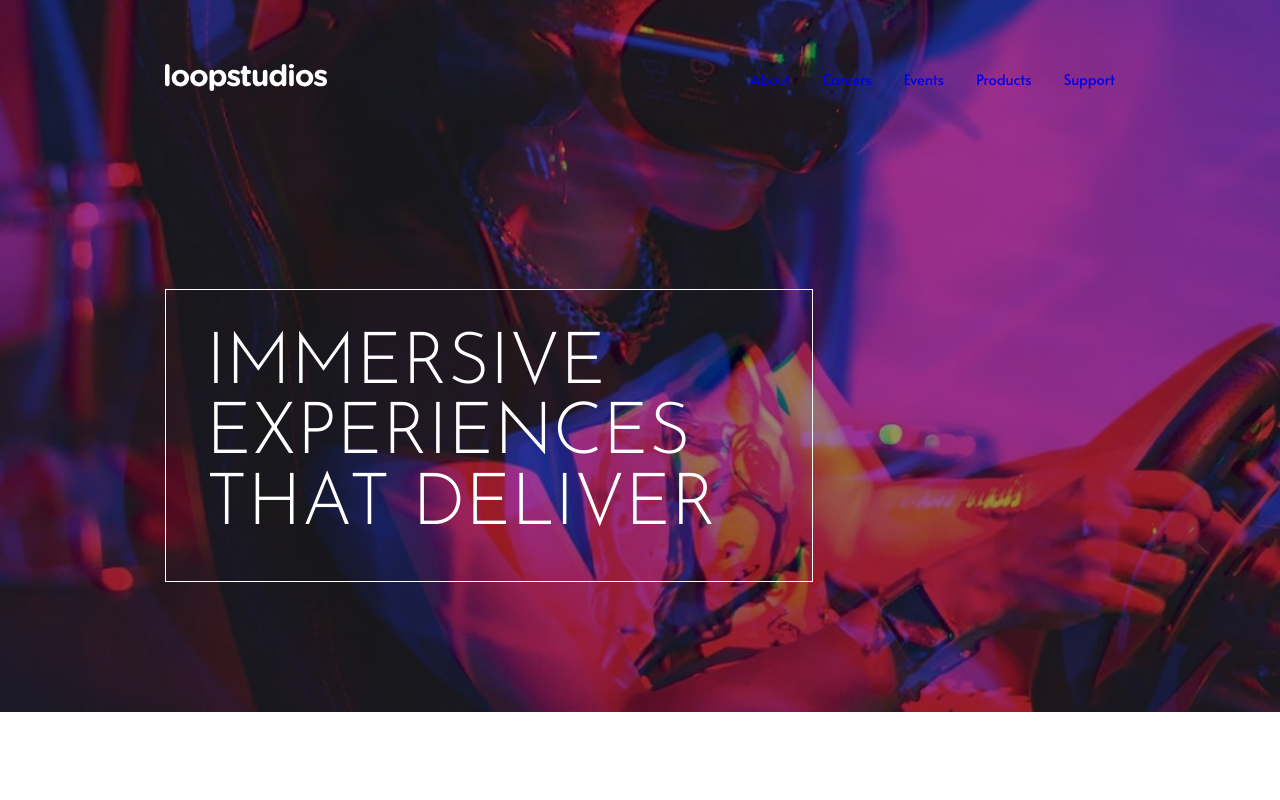
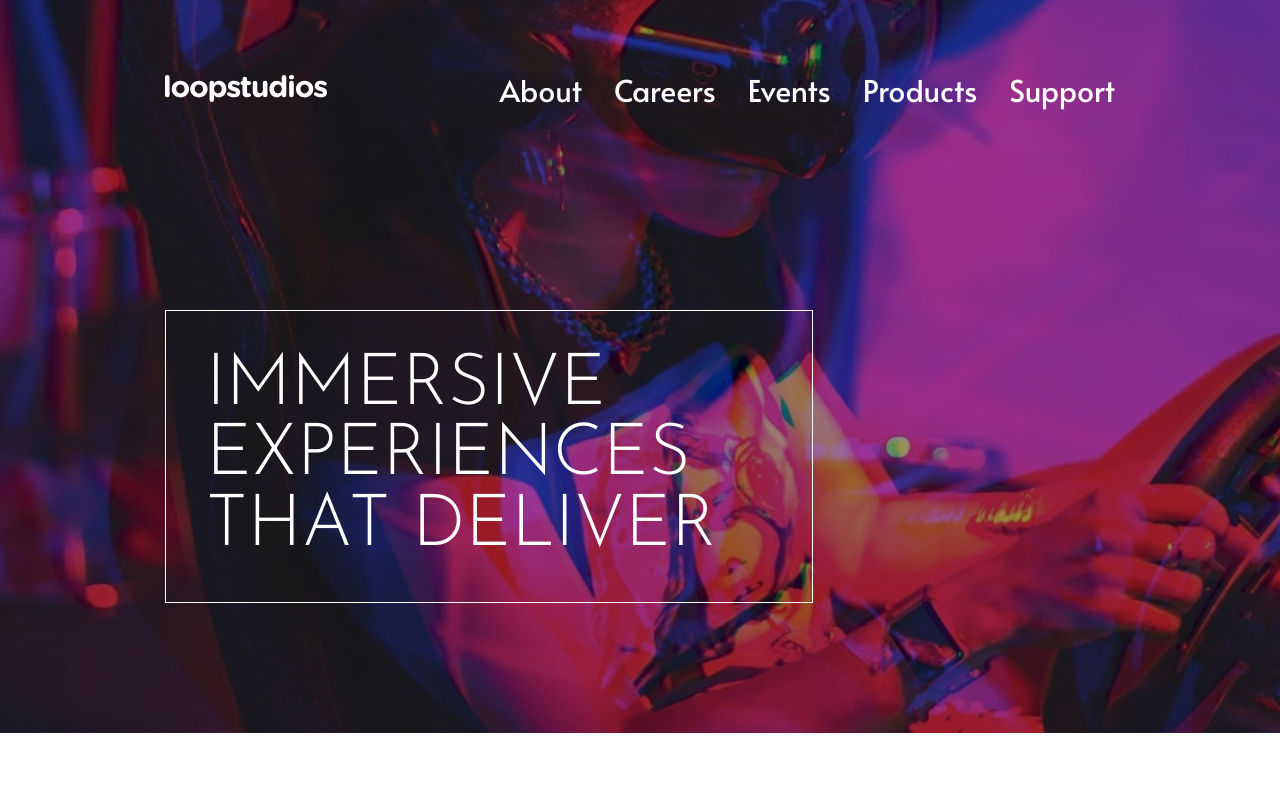
Before and after one commit to MarkoDjuric/Loopstudios-Landing-Page-FM, a website: page index.html in a window 1280 px wide. Shown: the top 800 px of the page. Drawn offline with nearby package versions, Linux system fonts and the light colour scheme; files that its build step writes are made by us from their sources.

Commit message:
Update typography.scss

```diff
--- a/app/scss/globals/typography.scss
+++ b/app/scss/globals/typography.scss
@@ -36,3 +36,16 @@ a:visited,
 a:active {
 	text-decoration: none;
 }
+
+
+        a {
+              color: white;
+              font-size: 1.875rem;
+              font-family: 'Alata', sans-serif;
+              line-height: 3.25rem;
+              text-decoration: none;
+
+              &:focus {
+                  outline: 2px dotted white;
+              }
+        }
```
